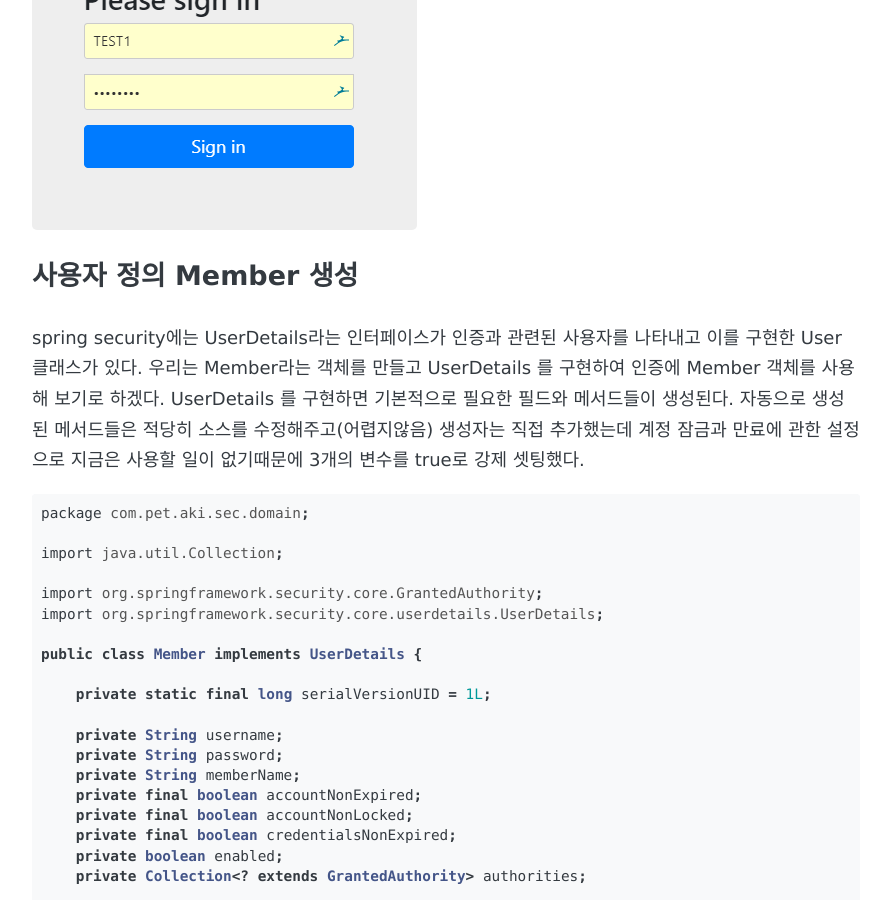
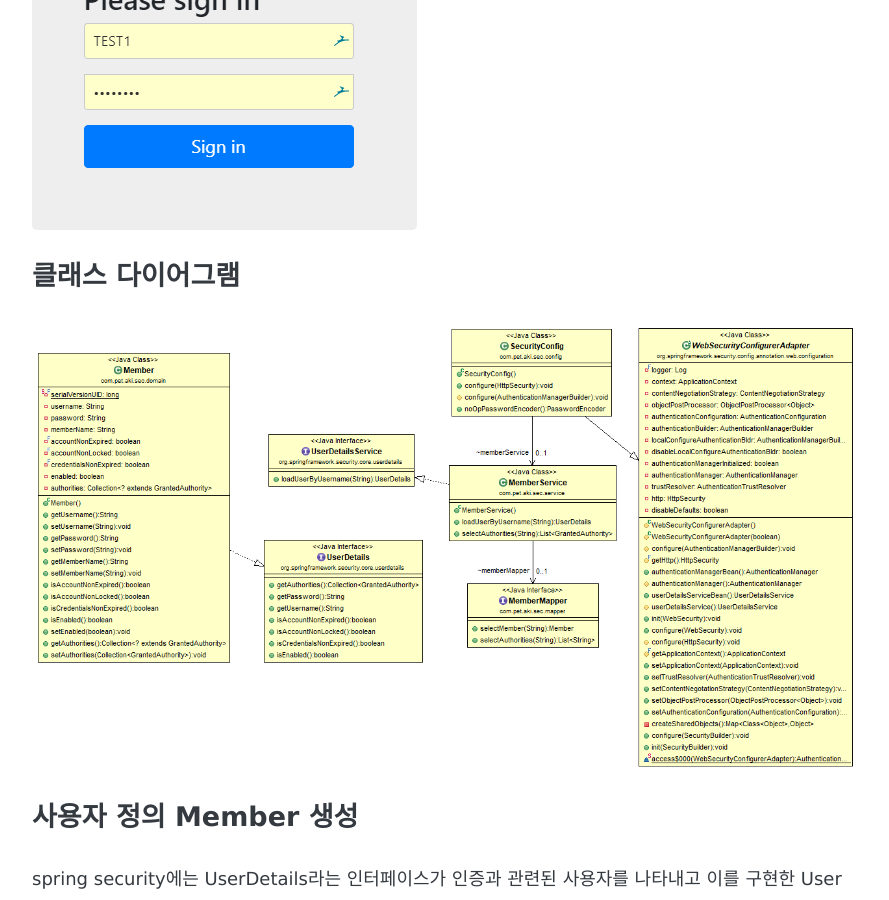
Before and after one commit to latemorning/latemorning.github.io, a Jekyll site: the page built from _posts/2019-03-20-STS-SpringBoot-security.md, in a window 1280 px wide and 900 px high, scrolled down 1909 px. Shown: the whole window, without its empty margins (194-1083 px from the left). Built offline with Jekyll 4.4.1, drawn with Linux system fonts in a browser that asks for light colours; some web fonts are replaced; comment, search, counter and statistics services are not loaded.

Commit message:
스프링부트 시큐리티 사용하기
클래스다이어그램 추가

```diff
--- a/_posts/2019-03-20-STS-SpringBoot-security.md
+++ b/_posts/2019-03-20-STS-SpringBoot-security.md
@@ -75,6 +75,9 @@ public class HelloWorldController {
 ### bootRun 실행
 서버 실행하고 localhost:8080/hello 에 접속해보자 내가 만든적도 없는 로그인 화면이 보인다. 스프링 시큐리티 기본 설정에 모든 자원은 인증을 통과해야 되기때문에 기본 로그인 화면이 출력된다.
 ![img_02](/images/2019-03-20-STS-SpringBoot-security/img_02.png)
+
+### 클래스 다이어그램
+![img_04](/images/2019-03-20-STS-SpringBoot-security/img_04.png)
 
 ### 사용자 정의 Member 생성
 spring security에는 UserDetails라는 인터페이스가 인증과 관련된 사용자를 나타내고 이를 구현한 User 클래스가 있다. 우리는 Member라는 객체를 만들고 UserDetails 를 구현하여 인증에 Member 객체를 사용해 보기로 하겠다. UserDetails 를 구현하면 기본적으로 필요한 필드와 메서드들이 생성된다. 자동으로 생성된 메서드들은 적당히 소스를 수정해주고(어렵지않음) 생성자는 직접 추가했는데 계정 잠금과 만료에 관한 설정으로 지금은 사용할 일이 없기때문에 3개의 변수를 true로 강제 셋팅했다.
```
Also changed, not shown: images/2019-03-20-STS-SpringBoot-security/img_04.png (added).
